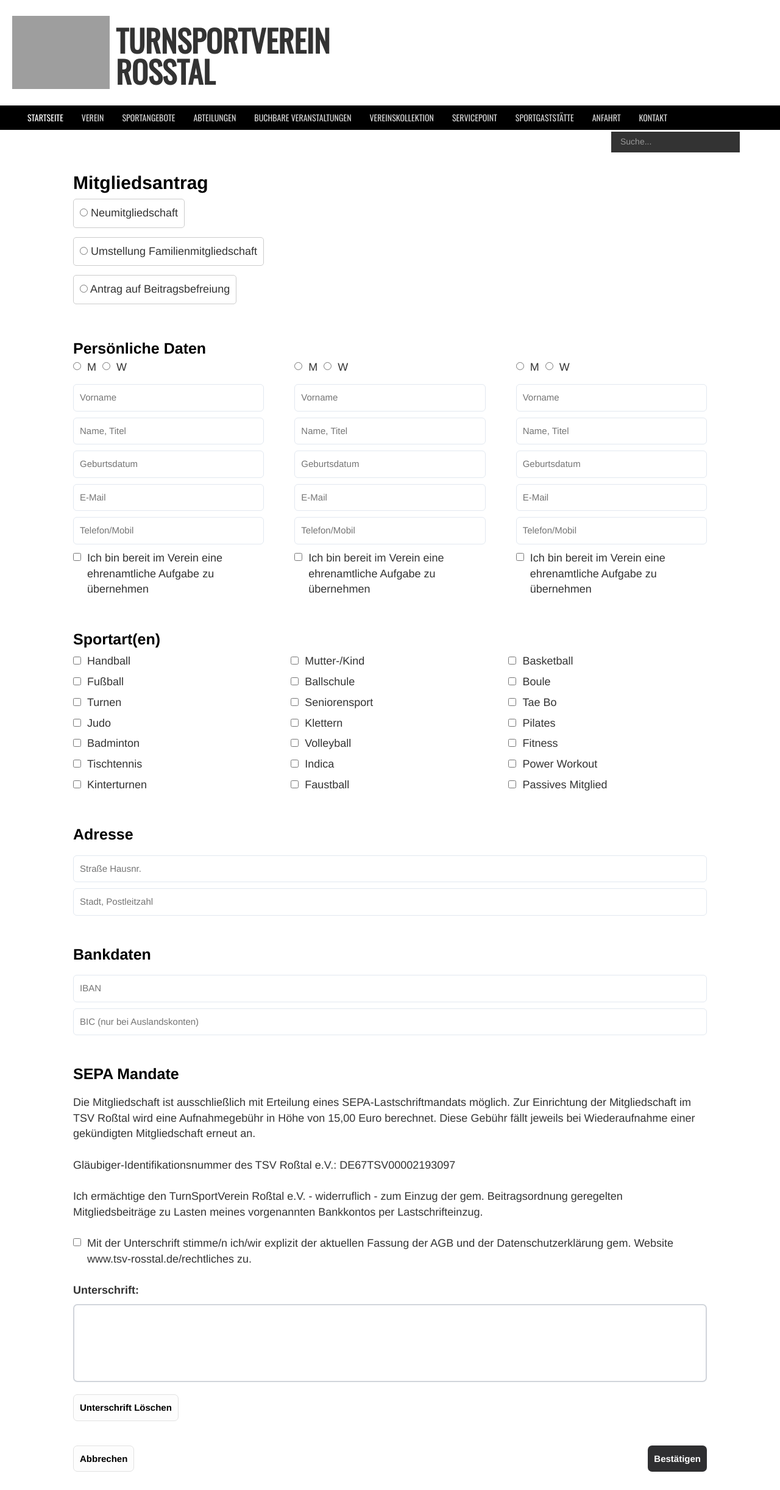
After one commit to raptor431/tsv-rosstal, a Flask app: page /mitgliedsantrag in a window 1280 px wide. The commit adds this page. Shown: the whole page at 61% size. Run offline with Flask 3, Linux system fonts and the light colour scheme; some libraries are stand-ins or nearby versions; grey boxes are pictures that could not be loaded.

Commit message:
Basis Form und styling

```diff
--- a/app.py
+++ b/app.py
@@ -12,6 +12,10 @@ def index():
 def mitglied_werden():
     return render_template('mitglied-werden.html')
 
+@app.route('/mitgliedsantrag')
+def mitgliedsantrag():
+    return render_template('mitgliedsantrag.html')
+
 
 if __name__ == '__main__':
     app.run(debug=True)
--- /dev/null
+++ b/static/css/mitgliedsantrag.css
@@ -0,0 +1,199 @@
+.containerMain {
+    padding: 3rem 12rem 3rem 12rem;
+}
+
+.flexPersonalDataGroup {
+    display: flex;
+    flex-direction: row;
+    justify-content: space-between;
+    gap: 5rem;
+
+
+}
+
+.flexPersonalDataField {
+    display: flex;
+    flex-direction: column;
+    align-items: flex-start;
+    width: 20%;
+    flex-grow: 1;
+    gap: 1rem;
+
+
+
+
+}
+
+.sportSelectionGroup {
+    display: flex;
+    flex-direction: row;
+    justify-content: space-between;
+
+
+}
+
+.sportSelectionColumn {
+    display: flex;
+    flex-direction: column;
+    width: 31.3%;
+    gap: 0.3rem;
+    font-size: 1.5rem;
+
+}
+
+.addressField, .bankField {
+    display: flex;
+    flex-wrap: wrap;
+    flex-direction: column;
+    gap: 1rem;
+}
+
+.signature {
+    border: solid 2px rgb(209, 213, 219);
+    border-radius: 0.7rem;
+    height: 128px;
+    width: 100%;
+}
+
+/* Input field styles */
+.inputField {
+    border: 1px solid #e2e8f0;
+    border-radius: 0.6rem;
+    padding: 1rem;
+    font-size: 1.5rem;
+    line-height: 1.5;
+    outline: none;
+    transition: border-color 0.15s ease-in-out, box-shadow 0.15s ease-in-out;
+    width: 100%;
+
+}
+
+/* Hover state */
+.inputField:hover {
+    border-color: #cbd5e0;
+}
+
+/* Focus state */
+.inputField:focus {
+    border-color: #878787;
+    box-shadow: 0 0 0 2px rgba(98, 98, 98, 0.3);
+}
+
+.labelCheck {
+	display: flex;
+    align-items: flex-start
+}
+
+.radioCheck {
+    margin: 0;
+    padding: 0;
+    list-style: none;
+    display: flex;
+    flex-direction: row;
+    gap: 1rem;
+    align-items: flex-start;
+}
+
+/*buttons*/
+
+/* Button styles */
+.button, .buttonSubmit {
+    display: inline-block;
+    padding: 1rem;
+    font-size: 1.5rem;
+    font-weight: 700;
+    text-align: center;
+    text-decoration: none;
+    border-radius: 0.7rem;
+    cursor: pointer;
+    margin-top: 2rem;
+
+}
+
+.button {
+    border: solid 1px rgb(225, 225, 225);
+    color: #000000;
+    background-color: #fdfdfd;
+
+}
+.button:hover {
+    background-color: #e5e5e5;
+}
+
+.buttonSubmit {
+    color: #ffffff;
+    background-color: #2f2f31;
+    border: 0;
+
+}
+
+.buttonSubmit:hover {
+	color: #ffffff;
+    background-color: #16161e;
+
+}
+
+input[type="checkbox"] {
+    margin-right: 1rem;
+}
+
+label{
+    font-weight: 500 !important;
+    font-size: 1.8rem !important;
+}
+
+p{
+    font-size: 1.8rem;
+}
+
+.bottomButtons{
+    display: flex;
+    flex-direction: row;
+    justify-content: space-between;
+    gap: 1rem;
+    margin-top: 2rem;
+}
+
+/* Style for the main heading */
+.main-heading {
+    font-size: 3rem; /* Adjust the font size as needed */
+    color: #000000; /* Change the text color as desired */
+    margin-top: 20px; /* Add margin to separate it from other content */
+    font-weight: bolder;
+}
+
+/* Style for the sub-heading */
+.sub-heading {
+    font-size: 2.5rem; /* Adjust the font size as needed */
+    color: #000000; /* Change the text color as desired */
+    font-weight: bolder;
+    margin-top: 5rem;
+}
+
+/* Style for the radio button group */
+.radio-button-group {
+    display: flex;
+    flex-direction: column;
+    align-items: flex-start;
+    gap: 10px;
+}
+
+/* Style for the radio buttons */
+.radio-button {
+    display: block;
+    padding: 10px;
+    background-color: #fff;
+    border: 1px solid #ccc;
+    border-radius: 5px;
+    cursor: pointer;
+}
+
+/* Style for the selected radio button */
+.radio-button input:checked {
+    background-color: #3498db; /* Change to your desired highlight color */
+    color: #fff;
+    border: 1px solid #3498db;
+}
+
+/* Additional styles for the rest of your content */
+/* ... */
--- a/templates/base.html
+++ b/templates/base.html
@@ -9,6 +9,7 @@
     <!-- scripts -->
     <script src="https://ajax.googleapis.com/ajax/libs/jquery/3.2.1/jquery.min.js"></script>
     <script src="https://maxcdn.bootstrapcdn.com/bootstrap/3.3.7/js/bootstrap.min.js"></script>
+	<script src="{{ url_for('static', filename='js/script.js') }}"></script>
 
 
     <!-- Link to Google Fonts for Oswald -->
@@ -16,7 +17,12 @@
     <link rel="preconnect" href="https://fonts.gstatic.com" crossorigin>
     <link href="https://fonts.googleapis.com/css2?family=Oswald&display=swap" rel="stylesheet">
     <link rel="stylesheet" href="https://cdnjs.cloudflare.com/ajax/libs/font-awesome/6.0.0-beta3/css/all.min.css">
-
+	<link rel="preconnect" href="https://fonts.googleapis.com">
+	<link rel="preconnect" href="https://fonts.gstatic.com" crossorigin>
+    <link href="https://fonts.googleapis.com/css2?family=Inter:wght@100;200;300;400;500;600;700;800;900&family=Montserrat:wght@300&display=swap" rel="stylesheet">
+    <link rel="preconnect" href="https://fonts.googleapis.com">
+    <link rel="preconnect" href="https://fonts.gstatic.com" crossorigin>
+	<link href="https://fonts.googleapis.com/css2?family=Inter:wght@100;200;300;400;500;600;700;800;900&display=swap" rel="stylesheet">
 </head>
 <body>
     <div class="logo-container">
--- /dev/null
+++ b/templates/mitgliedsantrag.html
@@ -0,0 +1,161 @@
+{% extends 'base.html' %}
+
+{% block body %}
+
+<!DOCTYPE html>
+<html lang="en">
+<head>
+    <meta charset="UTF-8">
+    <link rel="stylesheet" href="{{ url_for('static', filename='css/mitgliedsantrag.css') }}">
+    <title>Membership Application</title>
+</head>
+<body>
+<div class="containerMain">
+    <div>
+        <h1 class="main-heading">Mitgliedsantrag</h1>
+        <!-- Radio button group -->
+        <div class="radio-button-group">
+            <label class="radio-button">
+                <input type="radio" name="membership-type" value="new-membership">
+                Neumitgliedschaft
+            </label>
+            <label class="radio-button">
+                <input type="radio" name="membership-type" value="family-membership">
+                Umstellung Familienmitgliedschaft
+            </label>
+            <label class="radio-button">
+                <input type="radio" name="membership-type" value="fee-exemption">
+                Antrag auf Beitragsbefreiung
+            </label>
+        </div>
+        <div class="sub-heading">Persönliche Daten</div>
+        <!-- Personal data fields -->
+        <div class="flexPersonalDataGroup">
+            <!-- Field 1 -->
+            <div class="flexPersonalDataField">
+                <div class="radioCheck">
+                    <input class="" id="male" type="radio" name="gender">
+                    <label for="male">M</label>
+                    <input class="" id="female" type="radio" name="gender">
+                    <label for="female">W</label>
+                </div>
+                <!-- Input fields and labels for personal data -->
+                <input class="inputField" placeholder="Vorname">
+                <input class="inputField" placeholder="Name, Titel">
+                <input class="inputField" placeholder="Geburtsdatum">
+                <input class="inputField" placeholder="E-Mail">
+                <input class="inputField" placeholder="Telefon/Mobil">
+                <label class="labelCheck"><input type="checkbox">
+                Ich bin bereit im Verein eine ehrenamtliche Aufgabe zu übernehmen
+
+                </label>
+            </div>
+            <!-- Field 2 -->
+            <div class="flexPersonalDataField">
+                <div class="radioCheck">
+                    <input class="" id="familyMale" type="radio" name="familyGender">
+                    <label for="familyMale">M</label>
+                    <input class="" id="familyFemale" type="radio" name="familyGender">
+                    <label for="familyFemale">W</label>
+                </div>
+                <!-- Input fields and labels for personal data -->
+                <input class="inputField" placeholder="Vorname">
+                <input class="inputField" placeholder="Name, Titel">
+                <input class="inputField" placeholder="Geburtsdatum">
+                <input class="inputField" placeholder="E-Mail">
+                <input class="inputField" placeholder="Telefon/Mobil">
+                <label class="labelCheck"><input type="checkbox">
+                Ich bin bereit im Verein eine ehrenamtliche Aufgabe zu übernehmen
+                </label>
+            </div>
+            <!-- Field 3 -->
+            <div class="flexPersonalDataField">
+                <div class="radioCheck">
+                    <input class="" id="recommendationMale" type="radio" name="recommendationGender">
+                    <label for="recommendationMale">M</label>
+                    <input class="" id="recommendationFemale" type="radio" name="recommendationGender">
+                    <label for="recommendationFemale">W</label>
+                </div>
+                <!-- Input fields and labels for personal data -->
+                <input class="inputField" placeholder="Vorname">
+                <input class="inputField" placeholder="Name, Titel">
+                <input class="inputField" placeholder="Geburtsdatum">
+                <input class="inputField" placeholder="E-Mail">
+                <input class="inputField" placeholder="Telefon/Mobil">
+                <label class="labelCheck"><input type="checkbox">
+                Ich bin bereit im Verein eine ehrenamtliche Aufgabe zu übernehmen
+                </label>
+            </div>
+        </div>
+    </div>
+    <!-- Sports selection -->
+    <div>
+        <h2 class="sub-heading">Sportart(en)</h2>
+        <div class="sportSelectionGroup">
+            <!-- Sport Selection Columns -->
+            <div class="sportSelectionColumn">
+                <label><input type="checkbox">Handball</label>
+                <label><input type="checkbox">Fußball</label>
+                <label><input type="checkbox">Turnen</label>
+                <label><input type="checkbox">Judo</label>
+                <label><input type="checkbox">Badminton</label>
+                <label><input type="checkbox">Tischtennis</label>
+                <label><input type="checkbox">Kinterturnen</label>
+            </div>
+            <div class="sportSelectionColumn">
+                <label><input type="checkbox">Mutter-/Kind</label>
+                <label><input type="checkbox">Ballschule</label>
+                <label><input type="checkbox">Seniorensport</label>
+                <label><input type="checkbox">Klettern</label>
+                <label><input type="checkbox">Volleyball</label>
+                <label><input type="checkbox">Indica</label>
+                <label><input type="checkbox">Faustball</label>
+            </div>
+            <div class="sportSelectionColumn">
+                <label><input type="checkbox">Basketball</label>
+                <label><input type="checkbox">Boule</label>
+                <label><input type="checkbox">Tae Bo</label>
+                <label><input type="checkbox">Pilates</label>
+                <label><input type="checkbox">Fitness</label>
+                <label><input type="checkbox">Power Workout</label>
+                <label><input type="checkbox">Passives Mitglied</label>
+            </div>
+        </div>
+    </div>
+    <div class="addressField"><h2 class="sub-heading">Adresse</h2><input class="inputField" placeholder="Straße Hausnr. "><input
+            class="inputField" placeholder="Stadt, Postleitzahl"></div>
+    <div class="bankField"><h2 class="sub-heading">Bankdaten</h2><input class="inputField" placeholder="IBAN"><input
+            class="inputField" placeholder="BIC (nur bei Auslandskonten)"></div>
+    <div class="bankField"><h2 class="sub-heading">SEPA Mandate</h2>
+        <p>
+         	Die Mitgliedschaft ist ausschließlich mit Erteilung eines SEPA-Lastschriftmandats möglich. Zur Einrichtung der Mitgliedschaft im TSV Roßtal wird eine Aufnahmegebühr in Höhe von 15,00 Euro berechnet. Diese Gebühr fällt jeweils bei Wiederaufnahme einer gekündigten Mitgliedschaft erneut an.
+            <br>
+            <br>
+			Gläubiger-Identifikationsnummer des TSV Roßtal e.V.: DE67TSV00002193097
+            <br>
+            <br>
+			Ich ermächtige den TurnSportVerein Roßtal e.V. - widerruflich - zum Einzug der gem. Beitragsordnung geregelten Mitgliedsbeiträge zu Lasten meines vorgenannten Bankkontos per Lastschrifteinzug.
+            <br>
+            <br>
+            <label class="labelCheck" ><input type="checkbox">
+            Mit der Unterschrift stimme/n ich/wir explizit der aktuellen Fassung der AGB und der Datenschutzerklärung gem. Website www.tsv-rosstal.de/rechtliches zu.
+
+
+
+
+        </p>
+            <div>
+                <p style="font-weight: bold">Unterschrift:</p>
+                <div class="signature"></div>
+                <button class="button">Unterschrift Löschen</button>
+            </div>
+
+
+    	</div>
+    <div class="bottomButtons">
+        <button class="button">Abbrechen</button>
+        <button class="buttonSubmit" type="submit">Bestätigen</button>
+    </div>
+</div>
+
+{% endblock %}
```
Also changed, not shown: static/js/mitgliedsantrag.js (added).
